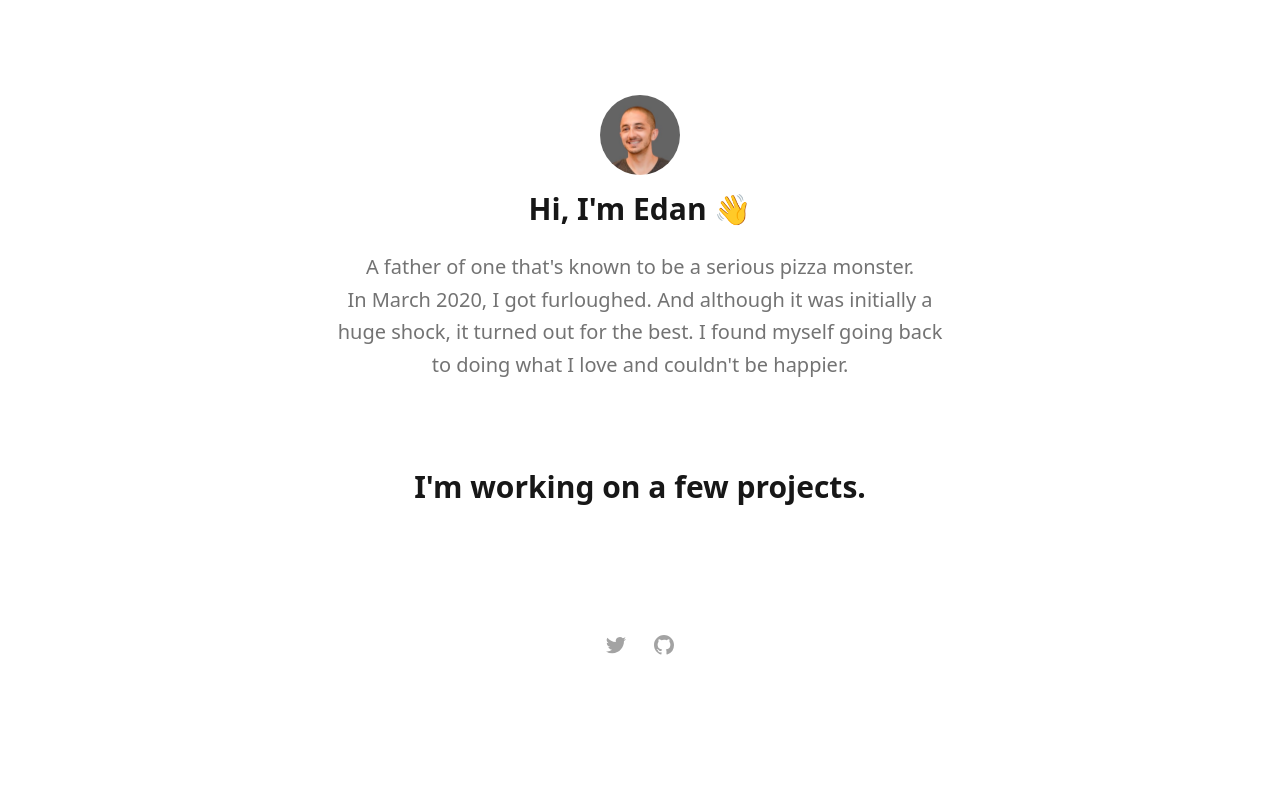
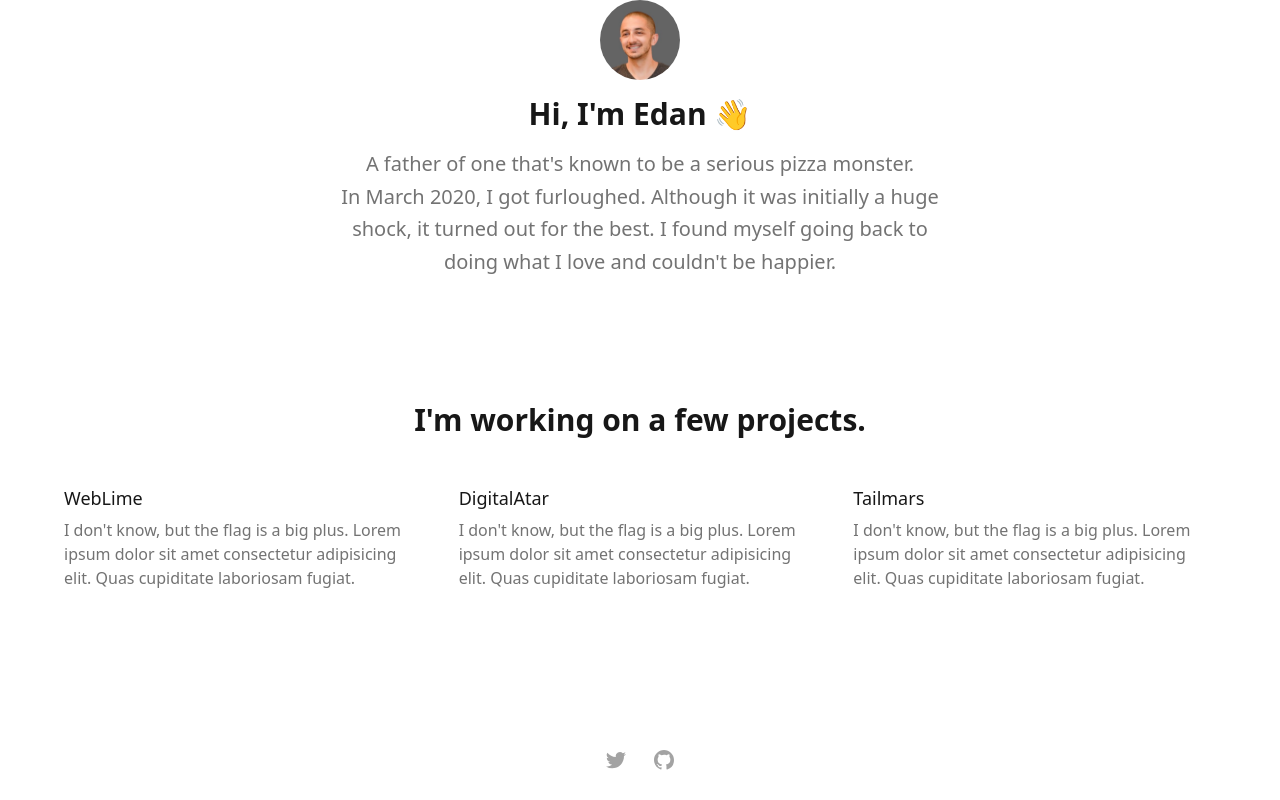
Before and after one commit to eba8/edan-ben-atar, a website: page index.html in a window 1280 px wide. Drawn offline with Linux system fonts and the light colour scheme.

Commit message:
projects update

```diff
--- a/index.html
+++ b/index.html
@@ -9,6 +9,7 @@
   </head>
   <body>
     <div class="flex flex-col justify-center h-screen">
+      <div>
         <div class="flex justify-around">
           <img
             class="rounded-full max-h-20"
@@ -27,17 +28,53 @@
           <p>
             A father of one that's known to be a serious pizza monster.
             <br />
-          In March 2020, I got furloughed. And although it was initially a huge
-          shock, it turned out for the best. I found myself going back to doing
-          what I love and couldn't be happier.
+            In March 2020, I got furloughed. Although it was initially a huge
+            shock, it turned out for the best. I found myself going back to
+            doing what I love and couldn't be happier.
           </p>
         </div>
-
-      <div class="px-4 py-12 mx-auto overflow-hidden sm:px-6 lg:px-8">
-        <div class="flex justify-center mt-8 space-x-6">
+      </div>
+      <div class="px-4 py-5 mx-auto overflow-hidden sm:px-6 lg:px-8">
+        <div class="px-4 py-16 mx-auto max-w-7xl sm:py-24 sm:px-6 lg:px-8">
           <h2 class="text-3xl font-extrabold text-center text-gray-900">
             I'm working on a few projects.
           </h2>
+          <div class="mt-12">
+            <dl
+              class="space-y-10 md:space-y-0 md:grid md:grid-cols-2 md:grid-rows-2 md:gap-x-8 md:gap-y-12 lg:grid-cols-3"
+            >
+              <div>
+                <dt class="text-lg font-medium leading-6 text-gray-900">
+                  WebLime
+                </dt>
+                <dd class="mt-2 text-base text-gray-500">
+                  I don&#039;t know, but the flag is a big plus. Lorem ipsum
+                  dolor sit amet consectetur adipisicing elit. Quas cupiditate
+                  laboriosam fugiat.
+                </dd>
+              </div>
+              <div>
+                <dt class="text-lg font-medium leading-6 text-gray-900">
+                  DigitalAtar
+                </dt>
+                <dd class="mt-2 text-base text-gray-500">
+                  I don&#039;t know, but the flag is a big plus. Lorem ipsum
+                  dolor sit amet consectetur adipisicing elit. Quas cupiditate
+                  laboriosam fugiat.
+                </dd>
+              </div>
+              <div>
+                <dt class="text-lg font-medium leading-6 text-gray-900">
+                  Tailmars
+                </dt>
+                <dd class="mt-2 text-base text-gray-500">
+                  I don&#039;t know, but the flag is a big plus. Lorem ipsum
+                  dolor sit amet consectetur adipisicing elit. Quas cupiditate
+                  laboriosam fugiat.
+                </dd>
+              </div>
+            </dl>
+          </div>
         </div>
       </div>
 
```
Also changed, not shown: static/assets/css/style.css. Lines whose indentation alone changed are shown as unchanged.
